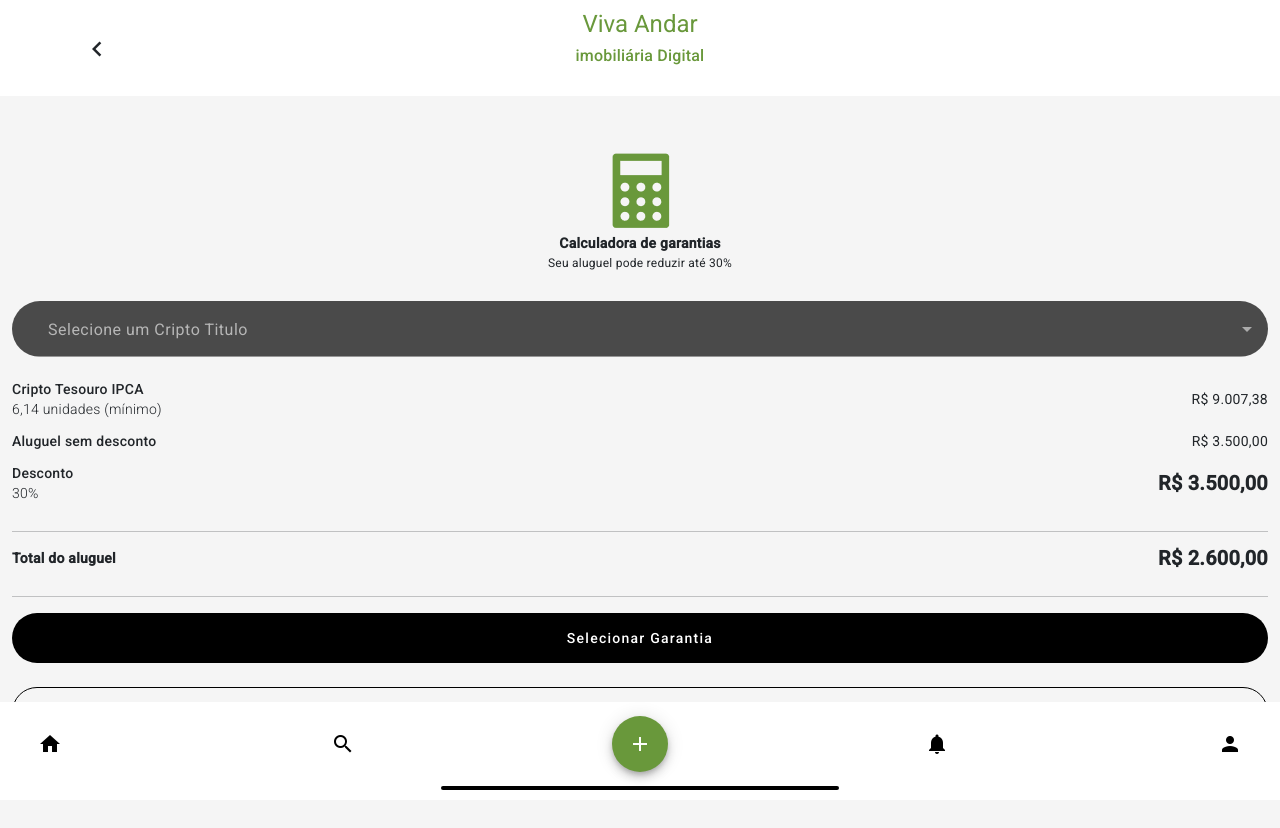
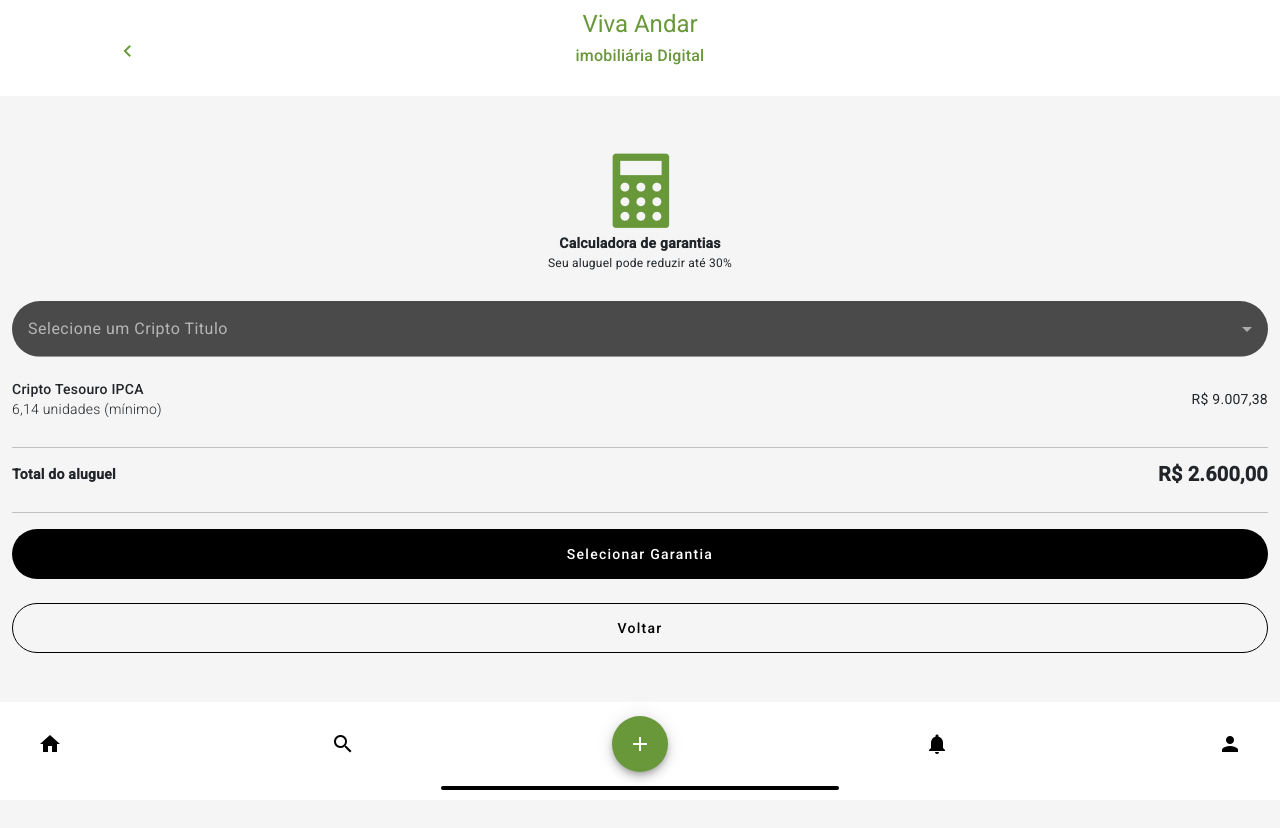
Before and after one commit to ricardo-comino/hackaton-tesouro, an Angular app in the folder web-front/: page /calculadora-garantias in a window 1280 px wide. Shown: the top 828 px of the page. After the commit the page ends 800 px from the top, so only its background shows below. Built offline with nearby package versions, Linux system fonts and the light colour scheme.

Commit message:
melhoria nos labels dos forms

```diff
--- a/web-front/src/app/calculadora-garantias/calculadora-garantias.component.html
+++ b/web-front/src/app/calculadora-garantias/calculadora-garantias.component.html
@@ -9,8 +9,7 @@
 
   <form class="text-center">
     <mat-form-field class="w-100 rounded-select">
-      <mat-label>Selecione um Cripto Titulo</mat-label>
-      <mat-select>
+      <mat-select placeholder="Selecione um Cripto Titulo">
         <mat-option value="opcao1">Cripto Tesouro IPCA</mat-option>
         <mat-option value="opcao2">Cripto Tesouro SELIC</mat-option>
         <mat-option value="opcao3">Cripto Tesouro Educa+</mat-option>
@@ -30,28 +29,6 @@
         </div>
       </div>
 
-          <div class="row">
-            <div class="col-6 text-start">
-              <p class="fw-medium">Aluguel sem desconto</p>
-            </div>
-            <div class="col-6 d-flex justify-content-end align-items-center">
-              <p>R$ 3.500,00</p>
-            </div>
-          </div>
-
-          <div class="row">
-            <div class="col-6 text-start">
-              <p class="d-flex flex-column">
-                <span class="fw-medium">Desconto</span>
-                <span class="fw-light">30%</span>
-              </p>
-            </div>
-
-            <div class="col-6 d-flex justify-content-end align-items-center">
-              <p class="fw-bold fs-5">R$ 3.500,00</p>
-            </div>
-        </div>
-
       <hr />
 
       <div class="row">
@@ -67,7 +44,6 @@
       </div>
 
       <hr />
-
     </section>
 
     <button mat-button class="blackButton w-100 mb-4">
--- a/web-front/src/app/header/header.component.html
+++ b/web-front/src/app/header/header.component.html
@@ -3,12 +3,14 @@
     <div class="row">
       <div class="d-flex align-items-center">
         <div class="col-1">
+          <a mat-button routerLink=".." class="back-link">
             <mat-icon
               aria-hidden="false"
               aria-label="Voltar"
               fontIcon="chevron_left"
               class="icon_chevron_left"
             ></mat-icon>
+          </a>
         </div>
         <div class="col-10">
           <div class="innerHeader d-flex text-center flex-column">
--- a/web-front/src/app/header/header.component.scss
+++ b/web-front/src/app/header/header.component.scss
@@ -1,17 +1,29 @@
-.header{
+.header {
   background-color: #ffffff;
 
-    .innerHeader{
+  .innerHeader {
     color: #69983b;
     font-size: 25px;
   }
-     .subTitle{
+  .subTitle {
     font-size: 16px;
   }
-     .icon_chevron_left{
+  .icon_chevron_left {
     font-size: 30px;
   }
-     .goToHome{
+  .goToHome {
     cursor: pointer;
   }
+.back-link {
+   text-decoration: none;
+   color: #69983b;
+   display: flex;
+   align-items: center;
  }
+
+ .icon_chevron_left {
+   font-size: 24px;
+   margin-right: 8px;
+ }
+
+}
--- a/web-front/src/app/primeiro-acesso/primeiro-acesso.component.html
+++ b/web-front/src/app/primeiro-acesso/primeiro-acesso.component.html
@@ -24,8 +24,7 @@
 
       <div *ngIf="passoAtual === 1">
         <mat-form-field class="rounded-select">
-          <mat-label>Selecione um Cripto Título</mat-label>
-          <mat-select [(ngModel)]="itemPasso1">
+          <mat-select [(ngModel)]="itemPasso1" placeholder="Selecione um Cripto Título">
             <mat-option value="valor1">Cripto Tesouro IMPCA 2026</mat-option>
             <mat-option value="valor2">Cripto Tesouro SELIC 2026</mat-option>
             <mat-option value="valor3">Cripto Tesouro Educa+ 2029</mat-option>
@@ -42,8 +41,7 @@
 
       <div *ngIf="passoAtual === 2">
         <mat-form-field class="rounded-select">
-          <mat-label>Selecione uma quantidade</mat-label>
-          <mat-select [(ngModel)]="itemPasso2">
+          <mat-select [(ngModel)]="itemPasso2" placeholder="Selecione uma quantidade">
             <mat-option value="valor4"
               >6,14 unidades
               <span class="fw-bold"> 10% desconto</span></mat-option
--- a/web-front/src/app/selecao-garantia/selecao-garantia.component.html
+++ b/web-front/src/app/selecao-garantia/selecao-garantia.component.html
@@ -9,8 +9,7 @@
 
   <form class="text-center">
     <mat-form-field class="w-100 rounded-select">
-      <mat-label>Selecione sua garantia</mat-label>
-      <mat-select>
+      <mat-select placeholder="Selecione sua garantia">
         <mat-option value="opcao1">Cripto Titulo</mat-option>
         <mat-option value="opcao2">Seguro Fiança</mat-option>
         <mat-option value="opcao3">Sem Garantia</mat-option>
```
Lines whose indentation alone changed are shown as unchanged.
